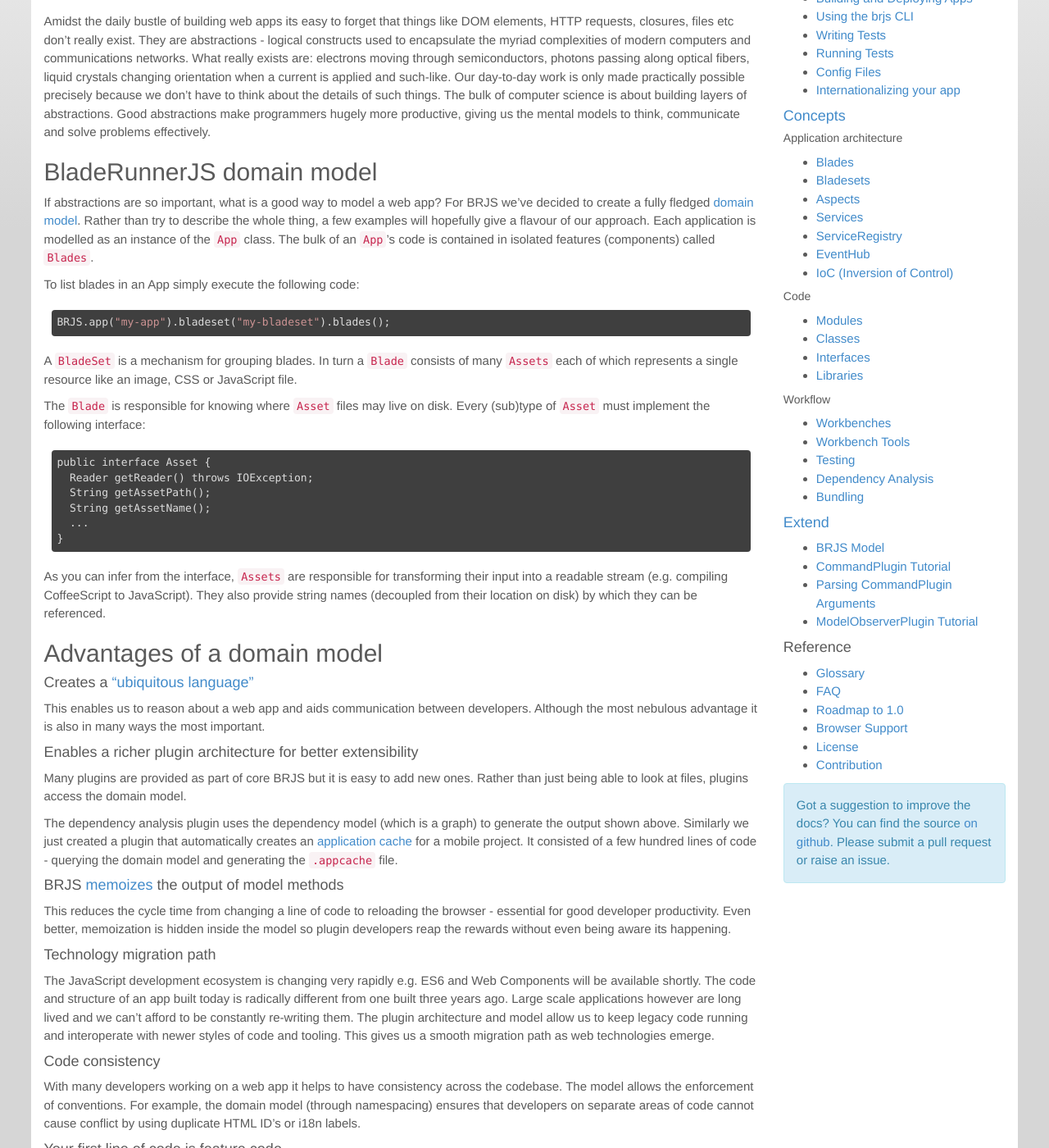
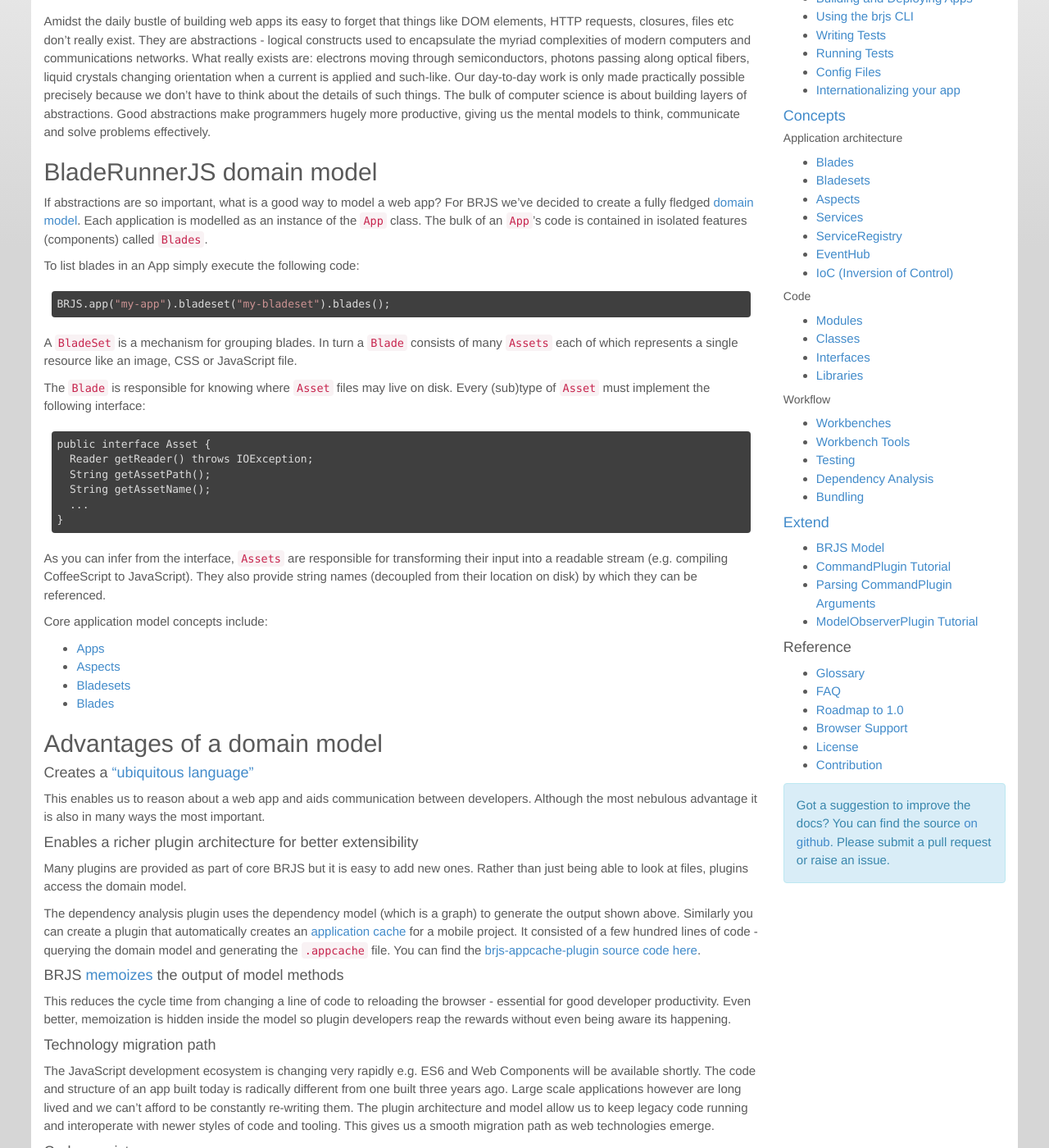
Before and after one commit to BladeRunnerJS/brjs-site, a Jekyll site: the page built from docs/concepts/model.md, in a window 1280 px wide and 1400 px high, scrolled down 491 px. Shown: the whole window at 82% size. Built offline with Jekyll 4.4.1, drawn with Linux system fonts in a browser that asks for light colours; nearby versions of some CDN libraries; Markdown is read by kramdown in place of the engine named in the settings; some of the changed text lies outside the part shown.

Commit message:
Model doc updates

```diff
--- a/docs/concepts/model.md
+++ b/docs/concepts/model.md
@@ -4,7 +4,7 @@
 permalink: /docs/concepts/model/
 ---
 
-The BladeRunnerJS model is at the core of the BladeRunnerJS logic. The model provides an abstraction away from files on the disk and provides rich access to the components and Source Modules within an App.
+The BladeRunnerJS model is at the core of the BRJS toolkit. The model provides an abstraction away from files on the disk and provides rich access to the components and assets within an App.
 
 The model also provides extension points for plugins. New commands, bundlers and file type support can be easily added and hooked into the existing logic to handle dependencies and serve content.
 
@@ -16,7 +16,7 @@
 
 ## BladeRunnerJS domain model
 
-If abstractions are so important, what is a good way to model a web app? For BRJS we've decided to create a fully fledged [domain model](http://en.wikipedia.org/wiki/Domain_model). Rather than try to describe the whole thing, a few examples will hopefully give a flavour of our approach. Each application is modelled as an instance of the `App` class. The bulk of an `App`'s code is contained in isolated features (components) called [`Blades`](http://bladerunnerjs.org/docs/concepts/blades/).
+If abstractions are so important, what is a good way to model a web app? For BRJS we've decided to create a fully fledged [domain model](http://en.wikipedia.org/wiki/Domain_model). Each application is modelled as an instance of the `App` class. The bulk of an `App`'s code is contained in isolated features (components) called [`Blades`](http://bladerunnerjs.org/docs/concepts/blades/).
 
 To list blades in an App simply execute the following code:
 
@@ -39,6 +39,13 @@
 
 As you can infer from the interface, `Assets`  are responsible for transforming their input into a readable stream (e.g. compiling CoffeeScript to JavaScript). They also provide string names (decoupled from their location on disk) by which they can be referenced.
 
+Core application model concepts include:
+
+* [Apps](/docs/concepts/apps/)
+* [Aspects](/docs/concepts/aspects/)
+* [Bladesets](/docs/concepts/bladesets/)
+* [Blades](/docs/concepts/blades/)
+
 ## Advantages of a domain model
 
 #### Creates a ["ubiquitous language"](http://www.peoplematter.com/blog/domain-driven-design-importance-ubiquitous-language)
@@ -49,7 +56,7 @@
 
 Many plugins are provided as part of core BRJS but it is easy to add new ones. Rather than just being able to look at files, plugins access the domain model.
 
-The dependency analysis plugin uses the dependency model (which is a graph) to generate the output shown above. Similarly we just created a plugin that automatically creates an [application cache](http://www.html5rocks.com/en/tutorials/appcache/beginner/) for a mobile project. It consisted of a few hundred lines of code - querying the domain model and generating the `.appcache` file.
+The dependency analysis plugin uses the dependency model (which is a graph) to generate the output shown above. Similarly you can create a plugin that automatically creates an [application cache](http://www.html5rocks.com/en/tutorials/appcache/beginner/) for a mobile project. It consisted of a few hundred lines of code - querying the domain model and generating the `.appcache` file. You can find the [brjs-appcache-plugin source code here](https://github.com/caplin/brjs-appcache/).
 
 #### BRJS [memoizes](http://en.wikipedia.org/wiki/Memoization) the output of model methods
 
```
